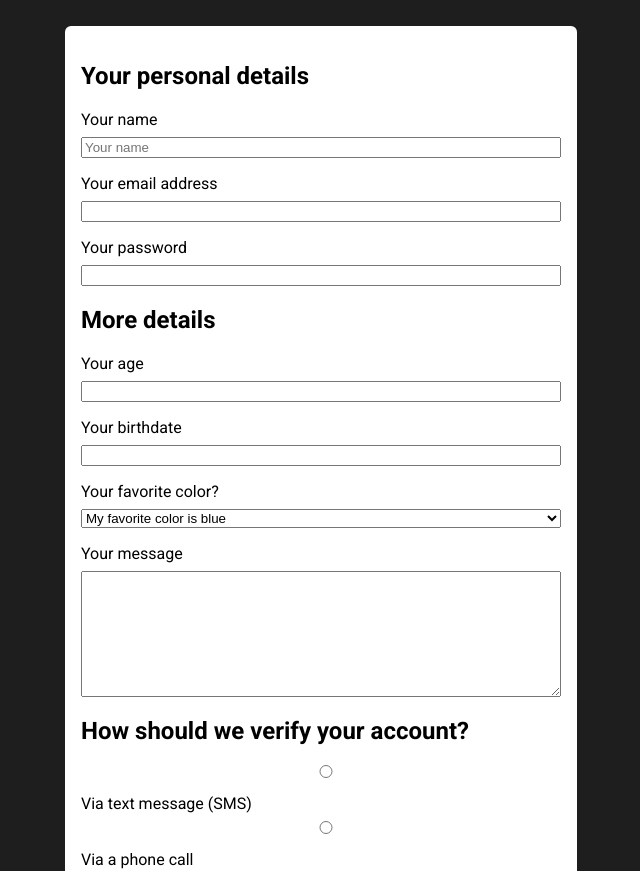
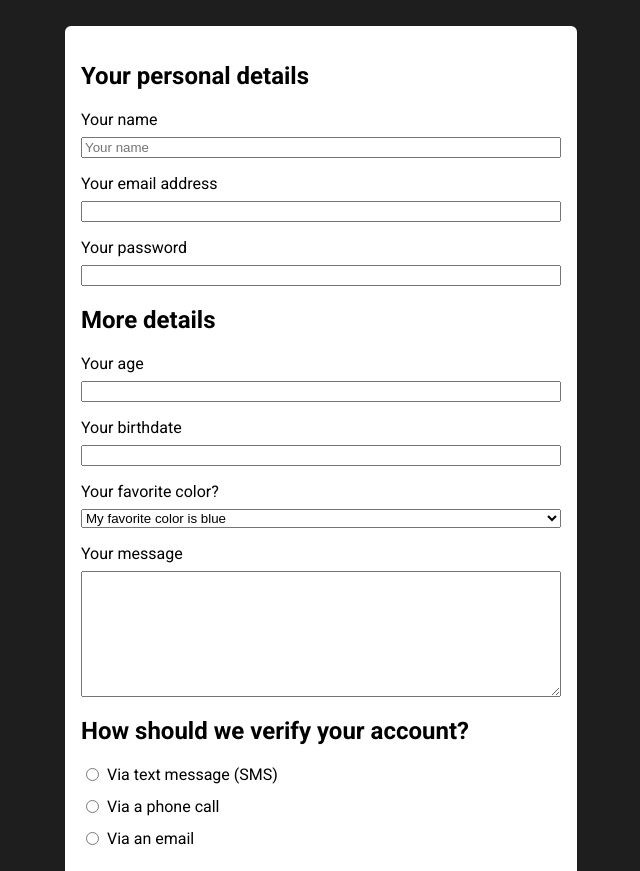
Before and after one commit to NicolasPatrignani/demo-form, a plain HTML site: page index.html in a window 1280 px wide. Shown: the part 81-952 px from the top of the page, without its empty margins (319-959 px from the left). Drawn offline with Linux system fonts and the light colour scheme.

Commit message:
styles added

```diff
--- a/style.css
+++ b/style.css
@@ -59,4 +59,15 @@ button {
 }
 
 button:hover {
+  background-color: rgb(52, 14, 95);
+  border-color: rgb(52, 15, 95);
 }
+
+.form-control-inline {
+  display: flex;
+}
+
+.form-control-inline input {
+  width: auto;
+  margin-right: 0.5rem;
+}
```
